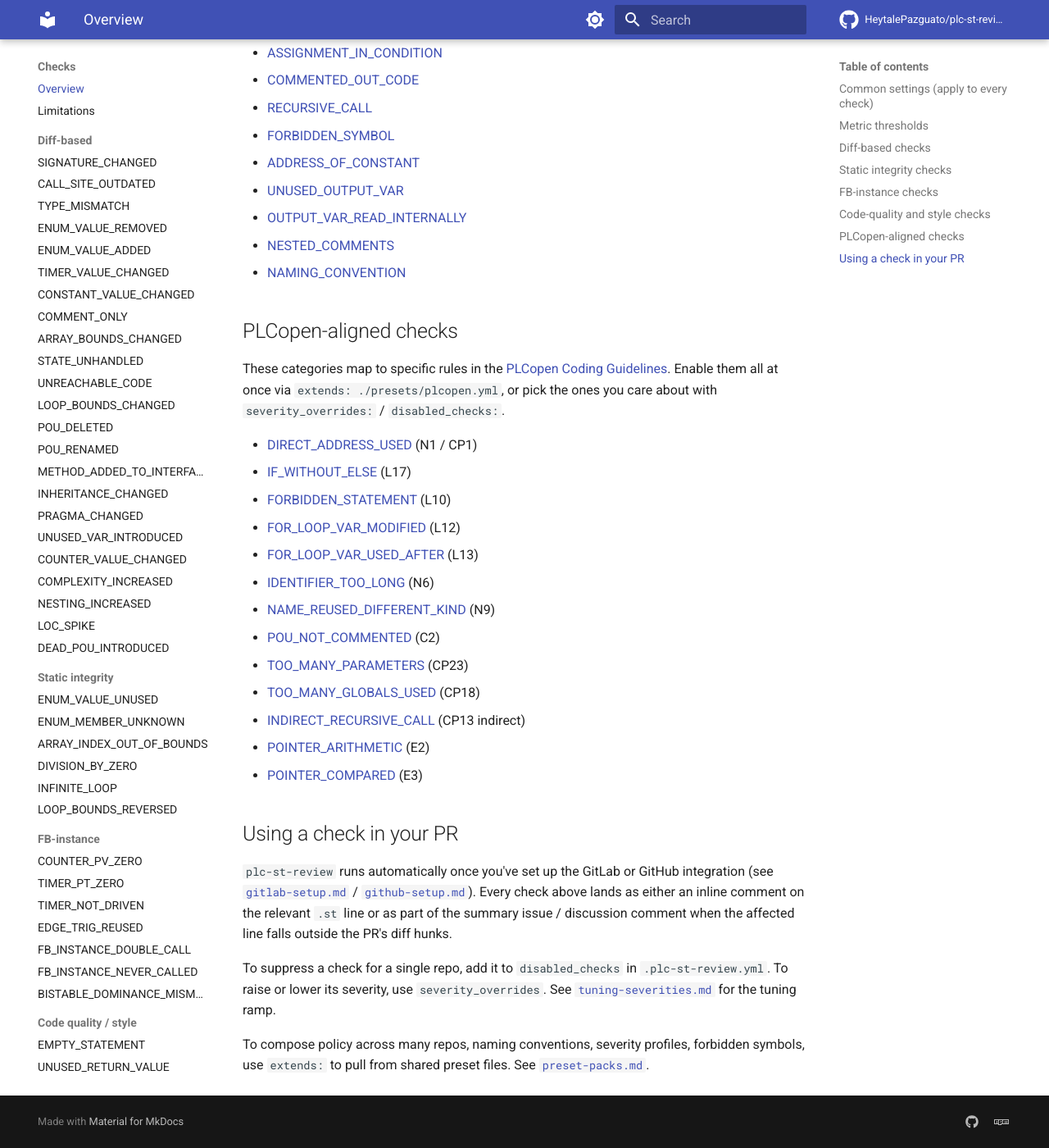
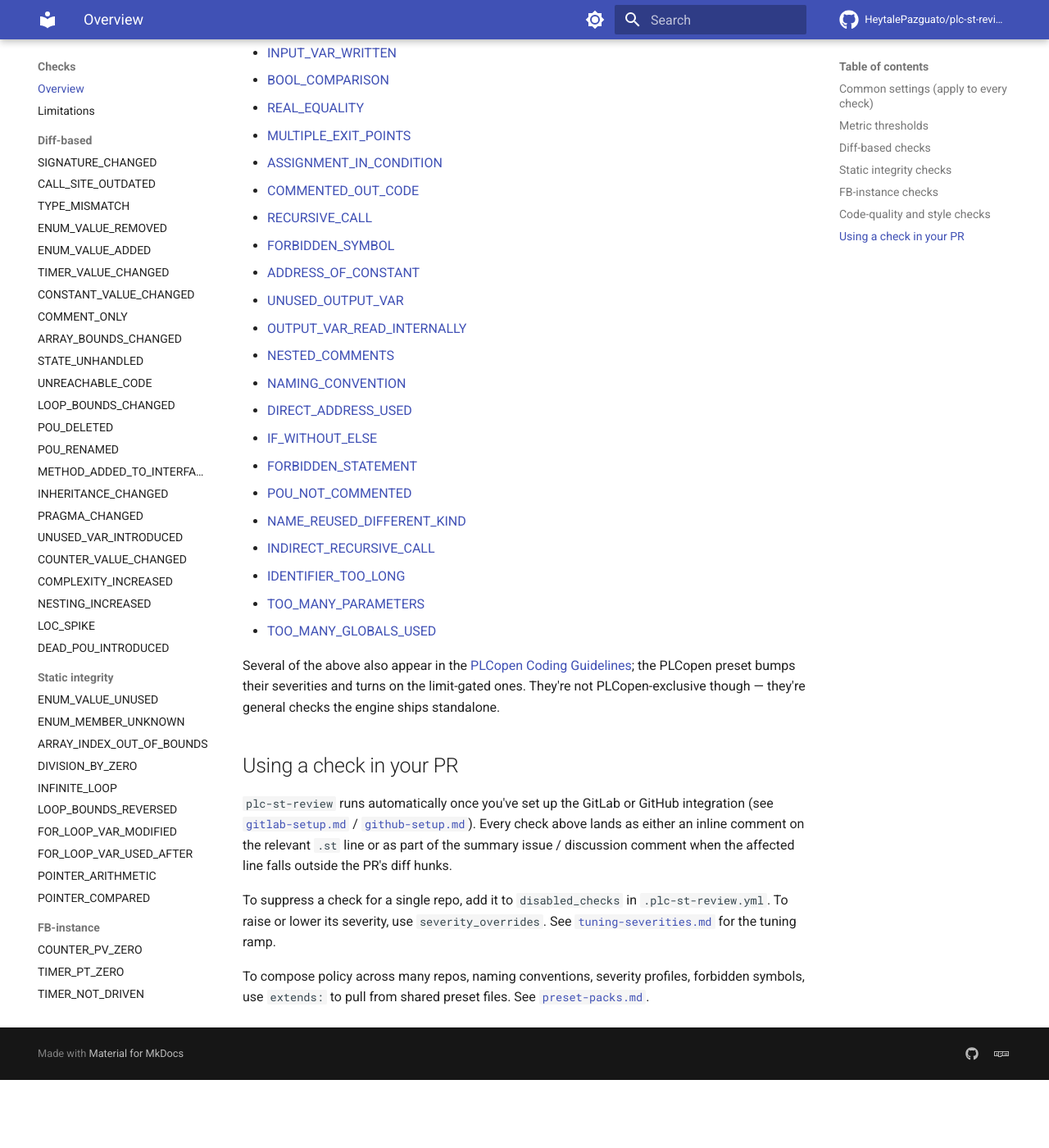
Before and after one commit to HeytalePazguato/plc-st-review, an MkDocs documentation site: the page built from docs/checks-reference.md, in a window 1280 px wide and 1400 px high, scrolled down 3744 px. Shown: the whole window at 82% size. Built offline with MkDocs 1.6.1 and Material for MkDocs 9.7.7, drawn with Linux system fonts in a browser that asks for light colours; comment, search, counter and statistics services are not loaded; after the commit the page ends 5061 px from its top, so only the background shows below that; some of the changed text lies outside the part shown.

Commit message:
docs+checks: stop calling the opinionated 3 'PLCopen' and drop their default to info
User called out (rightly) that FORBIDDEN_STATEMENT, DIRECT_ADDRESS_USED,
and IF_WITHOUT_ELSE are general opinionated checks, NOT PLCopen-specific.
PLCopen happens to also mandate them, but they exist on their own and
many shops reasonably disagree (some use EXIT for early loop break;
%I0.0 is fine on small machines; one-way IF without ELSE is common).

Changes:

  - defaultSeverity for the three above: warn -> info. They're now
    visible but non-blocking under the default fail-on-severity:error.
    The PLCopen preset already overrides them to warn via
    severity_overrides, so the strict-PLCopen experience is unchanged.
    POU_NOT_COMMENTED was already info; no change there.

  - mkdocs nav: removed the misleading "PLCopen-aligned" group. The
    13 new checks are distributed into the existing categories:
    bug-class FOR/pointer checks join "Static integrity"; the rest
    join "Code quality / style".

  - docs/checks-reference.md: same distribution; the entries for the
    new checks now live in the appropriate existing sections. A short
    note at the end of the code-quality list calls out that several
    of these also map to PLCopen rules without implying exclusivity.

  - Per-check pages for the three reframed checks: severity line
    updated, narrative no longer leads with "PLCopen says..." — they
    stand on their own with PLCopen cross-referenced as a "see also"
    rather than the reason for existing.

240 tests still pass.

```diff
--- a/docs/checks-reference.md
+++ b/docs/checks-reference.md
@@ -124,24 +128,17 @@
 - [OUTPUT_VAR_READ_INTERNALLY](checks/code-quality/output_var_read_internally.md)
 - [NESTED_COMMENTS](checks/code-quality/nested_comments.md)
 - [NAMING_CONVENTION](checks/code-quality/naming_convention.md)
+- [DIRECT_ADDRESS_USED](checks/plcopen/direct_address_used.md)
+- [IF_WITHOUT_ELSE](checks/plcopen/if_without_else.md)
+- [FORBIDDEN_STATEMENT](checks/plcopen/forbidden_statement.md)
+- [POU_NOT_COMMENTED](checks/plcopen/pou_not_commented.md)
+- [NAME_REUSED_DIFFERENT_KIND](checks/plcopen/name_reused_different_kind.md)
+- [INDIRECT_RECURSIVE_CALL](checks/plcopen/indirect_recursive_call.md)
+- [IDENTIFIER_TOO_LONG](checks/plcopen/identifier_too_long.md)
+- [TOO_MANY_PARAMETERS](checks/plcopen/too_many_parameters.md)
+- [TOO_MANY_GLOBALS_USED](checks/plcopen/too_many_globals_used.md)
 
-## PLCopen-aligned checks
-
-These categories map to specific rules in the [PLCopen Coding Guidelines](presets/plcopen.md). Enable them all at once via `extends: ./presets/plcopen.yml`, or pick the ones you care about with `severity_overrides:` / `disabled_checks:`.
-
-- [DIRECT_ADDRESS_USED](checks/plcopen/direct_address_used.md) (N1 / CP1)
-- [IF_WITHOUT_ELSE](checks/plcopen/if_without_else.md) (L17)
-- [FORBIDDEN_STATEMENT](checks/plcopen/forbidden_statement.md) (L10)
-- [FOR_LOOP_VAR_MODIFIED](checks/plcopen/for_loop_var_modified.md) (L12)
-- [FOR_LOOP_VAR_USED_AFTER](checks/plcopen/for_loop_var_used_after.md) (L13)
-- [IDENTIFIER_TOO_LONG](checks/plcopen/identifier_too_long.md) (N6)
-- [NAME_REUSED_DIFFERENT_KIND](checks/plcopen/name_reused_different_kind.md) (N9)
-- [POU_NOT_COMMENTED](checks/plcopen/pou_not_commented.md) (C2)
-- [TOO_MANY_PARAMETERS](checks/plcopen/too_many_parameters.md) (CP23)
-- [TOO_MANY_GLOBALS_USED](checks/plcopen/too_many_globals_used.md) (CP18)
-- [INDIRECT_RECURSIVE_CALL](checks/plcopen/indirect_recursive_call.md) (CP13 indirect)
-- [POINTER_ARITHMETIC](checks/plcopen/pointer_arithmetic.md) (E2)
-- [POINTER_COMPARED](checks/plcopen/pointer_compared.md) (E3)
+Several of the above also appear in the [PLCopen Coding Guidelines](presets/plcopen.md); the PLCopen preset bumps their severities and turns on the limit-gated ones. They're not PLCopen-exclusive though — they're general checks the engine ships standalone.
 
 ## Using a check in your PR
 
--- a/mkdocs.yml
+++ b/mkdocs.yml
@@ -94,6 +94,10 @@
           - DIVISION_BY_ZERO: checks/static-integrity/division_by_zero.md
           - INFINITE_LOOP: checks/static-integrity/infinite_loop.md
           - LOOP_BOUNDS_REVERSED: checks/static-integrity/loop_bounds_reversed.md
+          - FOR_LOOP_VAR_MODIFIED: checks/plcopen/for_loop_var_modified.md
+          - FOR_LOOP_VAR_USED_AFTER: checks/plcopen/for_loop_var_used_after.md
+          - POINTER_ARITHMETIC: checks/plcopen/pointer_arithmetic.md
+          - POINTER_COMPARED: checks/plcopen/pointer_compared.md
       - FB-instance:
           - COUNTER_PV_ZERO: checks/fb-instance/counter_pv_zero.md
           - TIMER_PT_ZERO: checks/fb-instance/timer_pt_zero.md
@@ -123,20 +127,15 @@
           - OUTPUT_VAR_READ_INTERNALLY: checks/code-quality/output_var_read_internally.md
           - NESTED_COMMENTS: checks/code-quality/nested_comments.md
           - NAMING_CONVENTION: checks/code-quality/naming_convention.md
-      - PLCopen-aligned:
           - DIRECT_ADDRESS_USED: checks/plcopen/direct_address_used.md
           - IF_WITHOUT_ELSE: checks/plcopen/if_without_else.md
           - FORBIDDEN_STATEMENT: checks/plcopen/forbidden_statement.md
-          - FOR_LOOP_VAR_MODIFIED: checks/plcopen/for_loop_var_modified.md
-          - FOR_LOOP_VAR_USED_AFTER: checks/plcopen/for_loop_var_used_after.md
+          - POU_NOT_COMMENTED: checks/plcopen/pou_not_commented.md
+          - NAME_REUSED_DIFFERENT_KIND: checks/plcopen/name_reused_different_kind.md
+          - INDIRECT_RECURSIVE_CALL: checks/plcopen/indirect_recursive_call.md
           - IDENTIFIER_TOO_LONG: checks/plcopen/identifier_too_long.md
-          - NAME_REUSED_DIFFERENT_KIND: checks/plcopen/name_reused_different_kind.md
-          - POU_NOT_COMMENTED: checks/plcopen/pou_not_commented.md
           - TOO_MANY_PARAMETERS: checks/plcopen/too_many_parameters.md
           - TOO_MANY_GLOBALS_USED: checks/plcopen/too_many_globals_used.md
-          - INDIRECT_RECURSIVE_CALL: checks/plcopen/indirect_recursive_call.md
-          - POINTER_ARITHMETIC: checks/plcopen/pointer_arithmetic.md
-          - POINTER_COMPARED: checks/plcopen/pointer_compared.md
   - Configuration:
       - Tuning severities: tuning-severities.md
       - Preset packs: preset-packs.md
```
Also changed, not shown: other parts of docs/checks-reference.md (+4 -0 lines), CHANGELOG.md (+1 -1 lines), docs/checks/plcopen/direct_address_used.md (+1 -1 lines), docs/checks/plcopen/forbidden_statement.md (+3 -4 lines), docs/checks/plcopen/if_without_else.md (+3 -4 lines), 3 other files.
